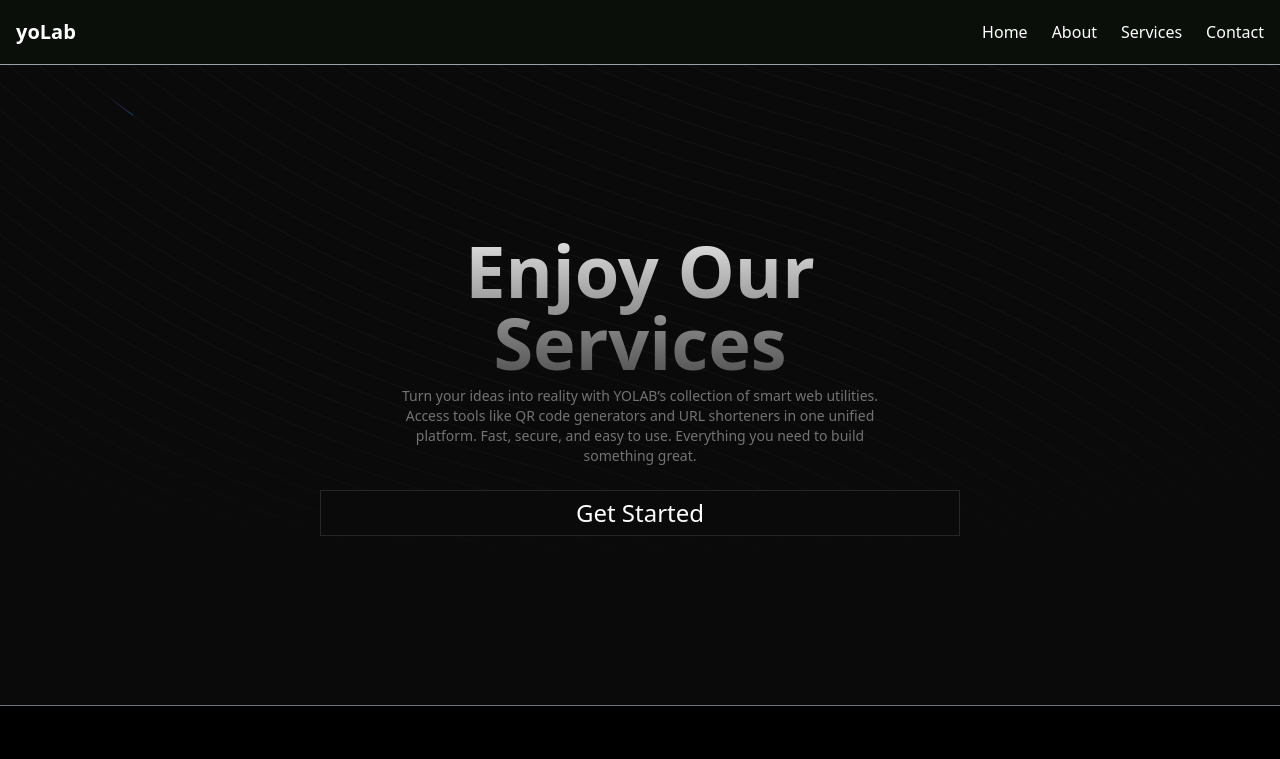
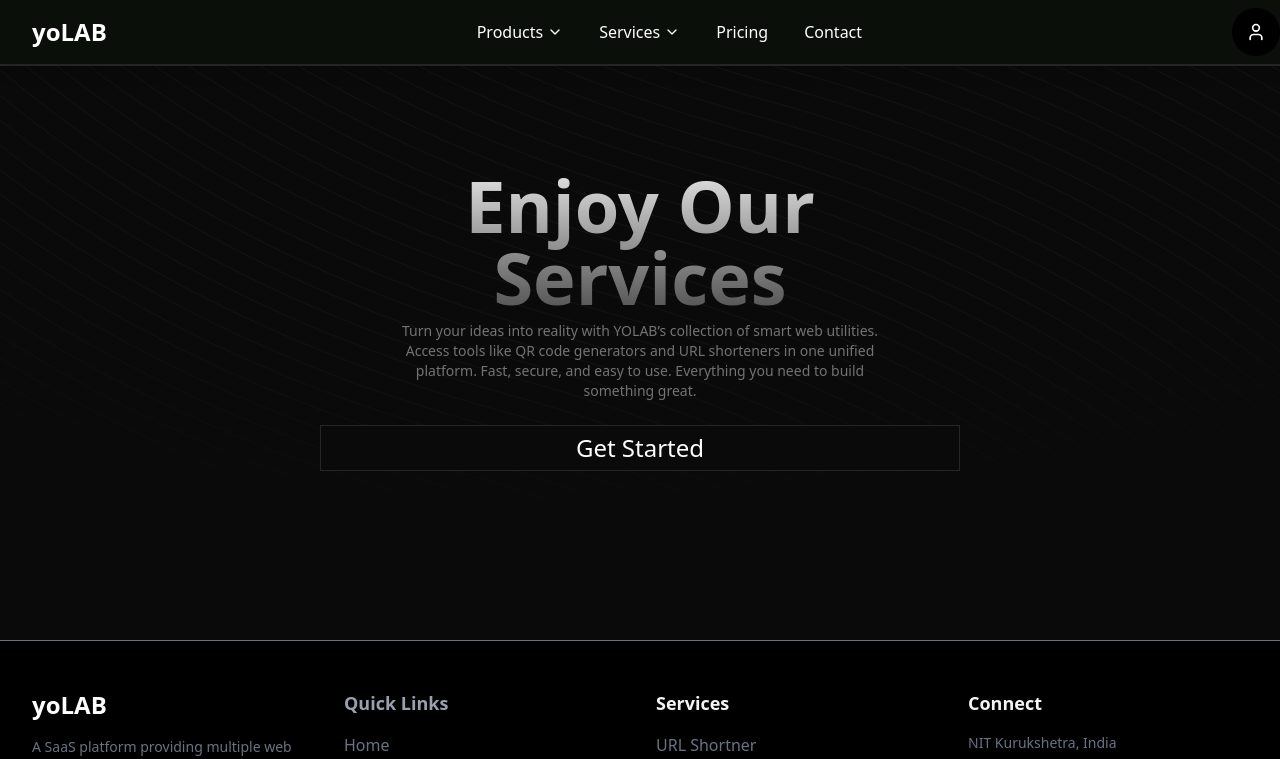
Before and after one commit to its-Yogesh123/yolab, a Next.js app in the folder frontend/: page / in a window 1280 px wide. Shown: the top 759 px of the page. Built offline with nearby package versions, Linux system fonts and the light colour scheme.

Commit message:
Make Navigation Bar

```diff
--- a/frontend/src/components/ui/Navigation.jsx
+++ b/frontend/src/components/ui/Navigation.jsx
@@ -1,55 +1,302 @@
-import { useState } from "react";
+import React, { useState, useRef, useEffect } from 'react';
+import { ChevronDown, Menu, X, User, Settings, LogOut } from 'lucide-react';
 
 const NavigationMenu = () => {
-  const [open, setOpen] = useState(false);
+  const [isMobileMenuOpen, setIsMobileMenuOpen] = useState(false);
+  const [isProfileOpen, setIsProfileOpen] = useState(false);
+  const [activeDropdown, setActiveDropdown] = useState(null);
+
+  const profileRef = useRef(null);
+  const dropdownRefs = useRef({});
+
+  // Navigation items with dropdowns
+  const navItems = [
+    {
+      name: 'Products',
+      hasDropdown: true,
+      dropdownItems: [
+        { name: 'Web Development', href: '#' },
+        { name: 'Mobile Apps', href: '#' },
+        { name: 'UI/UX Design', href: '#' },
+        { name: 'Cloud Services', href: '#' },
+      ]
+    },
+    {
+      name: 'Services',
+      hasDropdown: true,
+      dropdownItems: [
+        { name: 'QR Generator', href: '#' },
+        { name: 'Get Short URL', href: '#' },
+        { name: 'Image editor', href: '#' },
+      ]
+    },
+    {
+      name: 'Pricing',
+      hasDropdown: false,
+      href: '#'
+    },
+    {
+      name: 'Contact',
+      hasDropdown: false,
+      href: '#'
+    },
+  ];
+
+  // Close dropdowns when clicking outside
+  useEffect(() => {
+    const handleClickOutside = (event) => {
+      if (profileRef.current && !profileRef.current.contains(event.target)) {
+        setIsProfileOpen(false);
+      }
+
+      if (activeDropdown && dropdownRefs.current[activeDropdown]) {
+        if (!dropdownRefs.current[activeDropdown].contains(event.target)) {
+          setActiveDropdown(null);
+        }
+      }
+    };
+    document.addEventListener('click', handleClickOutside);
+    return () => document.removeEventListener('click', handleClickOutside);
+  }, [activeDropdown]);
 
   return (
-    <nav className="bg-background text-white border-b-[1px] border-gray-400">
-      <div className="max-w-7xl mx-auto px-4">
+    <nav className="bg-background shadow-lg fixed w-full top-0 z-50 border-b-2">
+      <div className="px-0 md:pl-8 lg:pl-8">
         <div className="flex justify-between items-center h-16">
-          {/* Logo */}
-          <div className="text-xl font-bold">
-            yoLab
+
+          {/* Mobile Menu Button (Left side - only on mobile) */}
+          <div className="md:hidden">
+            <button
+              onClick={() => setIsMobileMenuOpen(!isMobileMenuOpen)}
+              className="p-2 rounded-md text-gray-700 hover:text-blue-600 hover:bg-gray-50"
+            >
+              {isMobileMenuOpen ? (
+                <X className="h-6 w-6" />
+              ) : (
+                <Menu className="h-6 w-6" />
+              )}
+            </button>
           </div>
 
-          {/* Desktop Menu */}
-          <div className="hidden md:flex space-x-6">
-            <a href="#" className="hover:text-gray-300">Home</a>
-            <a href="#" className="hover:text-gray-300">About</a>
-            <a href="#" className="hover:text-gray-300">Services</a>
-            <a href="#" className="hover:text-gray-300">Contact</a>
+          {/* Logo */}
+          <div className="shrink-0 flex items-center">
+            <span className="text-2xl font-bold text-white"> yoLAB</span>
           </div>
 
-          {/* Mobile Menu Button */}
+          {/* Desktop Navigation */}
+          <div className="hidden md:flex md:items-center md:space-x-1">
+            {navItems.map((item, index) => (
+              <div
+                key={index}
+                className="relative"
+                ref={el => dropdownRefs.current[item.name] = el}
+              >
+                {item.hasDropdown ? (
+                  <>
+                    <button
+                      onMouseEnter={() => setActiveDropdown(item.name)}
+                      className="flex items-center px-4 py-2 text-white hover:text-gray-500 hover:bg-gray-700 rounded-4xl transition-colors duration-200"
+                    >
+                      {item.name}
+                      <ChevronDown className={`ml-1 h-4 w-4 transition-transform duration-200 ${activeDropdown === item.name ? 'rotate-180' : ''
+                        }`} />
+                    </button>
+
+                    {/* Dropdown Menu */}
+                    {activeDropdown === item.name && (
+                      <div
+                        onMouseEnter={() => setActiveDropdown(item.name)}
+                        onMouseLeave={() => setActiveDropdown(null)}
+                        className="absolute left-0 mt-2 w-56 bg-white rounded-md shadow-lg py-2 border border-gray-100 animate-fadeIn"
+                      >
+                        {item.dropdownItems.map((dropItem, dropIndex) => (
+                          <a
+                            key={dropIndex}
+                            href={dropItem.href}
+                            className="block px-4 py-2 text-gray-700 hover:bg-blue-50 hover:text-blue-600 transition-colors duration-150"
+                          >
+                            {dropItem.name}
+                          </a>
+                        ))}
+                      </div>
+                    )}
+                  </>
+                ) : (
+                  <a
+                    href={item.href}
+                    className="px-4 py-2 text-white  hover:bg-black rounded-md transition-colors duration-200"
+                  >
+                    {item.name}
+                  </a>
+                )}
+              </div>
+            ))}
+          </div>
+
+          {/* Profile Button (Desktop) */}
+          <div className=" md:block relative" ref={profileRef}>
+            <button
+              onClick={() => setIsProfileOpen(!isProfileOpen)}
+              className=" flex items-center space-x-2 px-2 py-2  rounded-full transition-colors duration-200 cursor-pointer bg-black hover:bg-gray-300 hover:text-black text-white"
+            >
+              <div className="w-8 h-8 rounded-full flex items-center justify-center">
+                <User className="h-5 w-5 " />
+              </div>
+            </button>
+
+            {/* Profile Dropdown Panel (Desktop) */}
+            {isProfileOpen && (
+              <div className="absolute right-0 mt-2 w-64 bg-white rounded-md shadow-lg py-2 border border-gray-100 animate-fadeIn">
+                <div className="px-4 py-3 border-b border-gray-100">
+                  <p className="text-sm font-semibold text-gray-900">John Doe</p>
+                  <p className="text-sm text-gray-500">john@example.com</p>
+                </div>
+                <a
+                  href="#"
+                  className="flex items-center px-4 py-2 text-gray-700 hover:bg-blue-50 hover:text-blue-600 transition-colors duration-150"
+                >
+                  <User className="h-4 w-4 mr-3" />
+                  Your Profile
+                </a>
+                <a
+                  href="#"
+                  className="flex items-center px-4 py-2 text-gray-700 hover:bg-blue-50 hover:text-blue-600 transition-colors duration-150"
+                >
+                  <Settings className="h-4 w-4 mr-3" />
+                  Settings
+                </a>
+                <div className="border-t border-gray-100 mt-2 pt-2">
+                  <a
+                    href="#"
+                    className="flex items-center px-4 py-2 text-red-600 hover:bg-red-50 transition-colors duration-150"
+                  >
+                    <LogOut className="h-4 w-4 mr-3" />
+                    Sign Out
+                  </a>
+                </div>
+              </div>
+            )}
+          </div>
+        </div>
+
+      </div>
+
+      {/* Mobile Menu Sidebar (Left) */}
+      <div
+        className={`fixed top-0 left-0 h-full w-64 bg-white shadow-2xl transform transition-transform duration-300 ease-in-out z-50 ${isMobileMenuOpen ? 'translate-x-0' : '-translate-x-full'
+          } md:hidden`}
+      >
+        <div className="flex items-center justify-between p-4 border-b border-gray-200">
+          <span className="text-xl font-bold text-blue-600">Menu</span>
           <button
-            className="md:hidden"
-            onClick={() => setOpen(!open)}
+            onClick={() => setIsMobileMenuOpen(false)}
+            className="p-2 rounded-md text-gray-700 hover:text-blue-600 hover:bg-gray-50"
           >
-            <svg
-              className="w-6 h-6"
-              fill="none"
-              stroke="currentColor"
-              strokeWidth="2"
-              viewBox="0 0 24 24"
+            <X className="h-6 w-6" />
+          </button>
+        </div>
+
+        <div className="overflow-y-auto h-full pb-20">
+          {navItems.map((item, index) => (
+            <div key={index} className="border-b border-gray-100">
+              {item.hasDropdown ? (
+                <div>
+                  <button
+                    onClick={() => setActiveDropdown(activeDropdown === item.name ? null : item.name)}
+                    className="w-full flex items-center justify-between px-4 py-3 text-gray-700 hover:bg-gray-50 hover:text-blue-600 transition-colors duration-200"
+                  >
+                    <span>{item.name}</span>
+                    <ChevronDown className={`h-4 w-4 transition-transform duration-200 ${activeDropdown === item.name ? 'rotate-180' : ''
+                      }`} />
+                  </button>
+
+                  {activeDropdown === item.name && (
+                    <div className="bg-gray-50 py-2">
+                      {item.dropdownItems.map((dropItem, dropIndex) => (
+                        <a
+                          key={dropIndex}
+                          href={dropItem.href}
+                          className="block px-8 py-2 text-gray-600 hover:text-blue-600 hover:bg-gray-100 transition-colors duration-150"
+                        >
+                          {dropItem.name}
+                        </a>
+                      ))}
+                    </div>
+                  )}
+                </div>
+              ) : (
+                <a
+                  href={item.href}
+                  className="block px-4 py-3 text-gray-700 hover:bg-gray-50 hover:text-blue-600 transition-colors duration-200"
+                >
+                  {item.name}
+                </a>
+              )}
+            </div>
+          ))}
+        </div>
+
+      </div>
+
+      {/* Profile Panel (Right Side - Mobile) */}
+      <div
+        className={`fixed top-0 right-0 h-full w-64 bg-white shadow-2xl transform transition-transform duration-300 ease-in-out z-50 ${isProfileOpen ? 'translate-x-0' : 'translate-x-full'
+          } md:hidden`}
+      >
+        <div className="flex items-center justify-between p-4 border-b border-gray-200">
+          <span className="text-xl font-bold text-blue-600">Profile</span>
+          <button
+            onClick={() => setIsProfileOpen(false)}
+            className="p-2 rounded-md text-gray-700 hover:text-blue-600 hover:bg-gray-50"
+          >
+            <X className="h-6 w-6" />
+          </button>
+        </div>
+
+        <div className="p-4">
+          <div className="flex flex-col items-center py-6 border-b border-gray-200">
+            <div className="w-20 h-20 bg-blue-600 rounded-full flex items-center justify-center mb-3">
+              <User className="h-10 w-10 text-white" />
+            </div>
+            <h3 className="text-lg font-semibold text-gray-900">John Doe</h3>
+            <p className="text-sm text-gray-500">john@example.com</p>
+          </div>
+
+          <div className="mt-4">
+            <a
+              href="#"
+              className="flex items-center px-4 py-3 text-gray-700 hover:bg-gray-50 hover:text-blue-600 rounded-md transition-colors duration-150"
             >
-              <path
-                strokeLinecap="round"
-                strokeLinejoin="round"
-                d={open ? "M6 18L18 6M6 6l12 12" : "M4 6h16M4 12h16M4 18h16"}
-              />
-            </svg>
-          </button>
+              <User className="h-5 w-5 mr-3" />
+              Your Profile
+            </a>
+            <a
+              href="#"
+              className="flex items-center px-4 py-3 text-gray-700 hover:bg-gray-50 hover:text-blue-600 rounded-md transition-colors duration-150"
+            >
+              <Settings className="h-5 w-5 mr-3" />
+              Settings
+            </a>
+            <a
+              href="#"
+              className="flex items-center px-4 py-3 text-red-600 hover:bg-red-50 rounded-md transition-colors duration-150 mt-4"
+            >
+              <LogOut className="h-5 w-5 mr-3" />
+              Sign Out
+            </a>
+          </div>
         </div>
       </div>
 
-      {/* Mobile Menu */}
-      {open && (
-        <div className="md:hidden bg-secondary px-4 pb-4 space-y-2">
-          <a href="#" className="block hover:text-gray-300">Home</a>
-          <a href="#" className="block hover:text-gray-300">About</a>
-          <a href="#" className="block hover:text-gray-300">Services</a>
-          <a href="#" className="block hover:text-gray-300">Contact</a>
-        </div>
+      {/* Overlay */}
+      {(isMobileMenuOpen || isProfileOpen) && (
+        <div
+          className="fixed inset-0 bg-black bg-opacity-50 z-40 md:hidden"
+          onClick={() => {
+            setIsMobileMenuOpen(false);
+            setIsProfileOpen(false);
+          }}
+        />
       )}
     </nav>
   );
```
Also changed, not shown: 1 other file (tests, documents, lock files or other folders).
